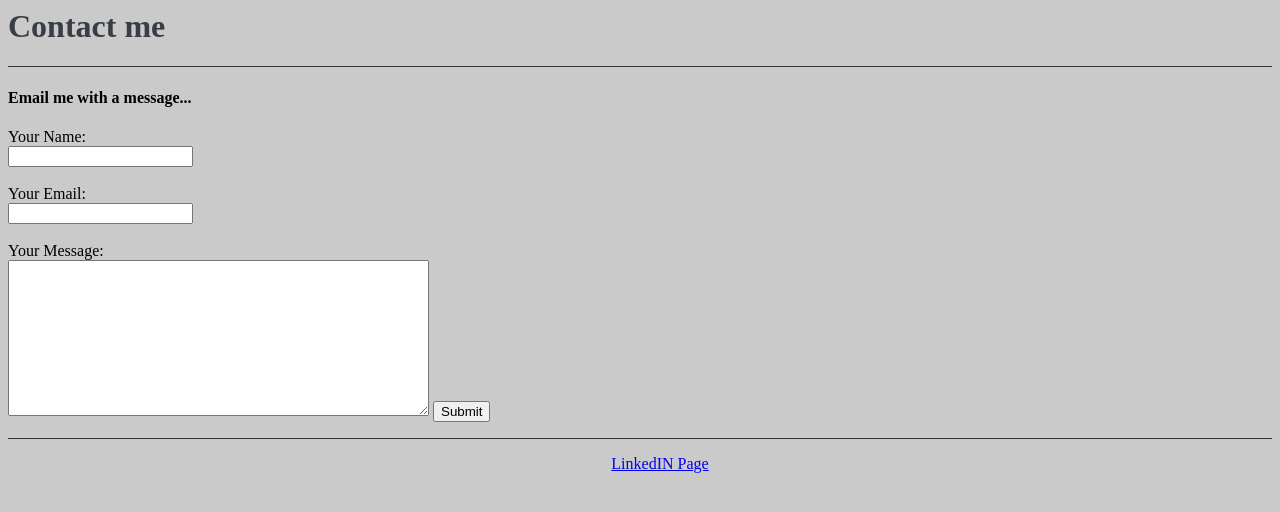
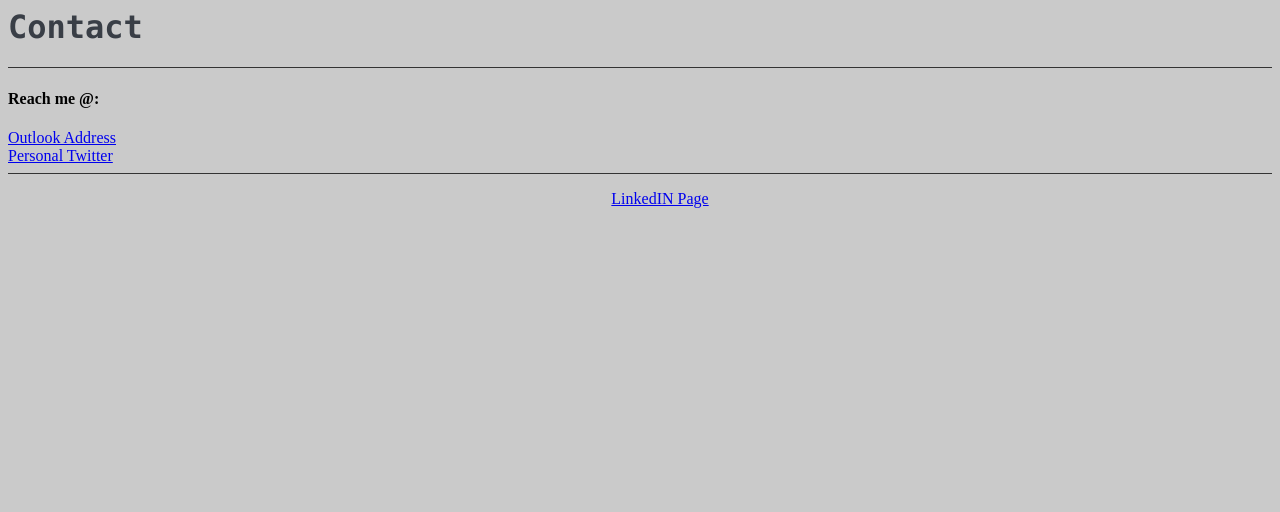
Before and after one commit to Pretsdaya/pretsdaya.github.io, a plain HTML site: page Contact.html in a window 1280 px wide. Drawn offline with Linux system fonts and the light colour scheme.

Commit message:
Add files via upload

```diff
--- a/Contact.html
+++ b/Contact.html
@@ -7,10 +7,15 @@
     <link rel="stylesheet" href="./css/styles.css">
 </head>
 <body>
-    <h1>Contact me</h1>
+    <h1 class=monospace>Contact</h1>
     <hr>
-    <h4>Email me with a message...</h4>
-    <form action="mailto:pretsdaya@outlook.com" method="POST" enctype="text/plain">
+    <h4>Reach me @:</h4>
+    <a href="mailto:pretsdaya@outlook.com">Outlook Address</a>
+    <br>
+    <a href="https://twitter.com/Pretsdaya">Personal Twitter</a>
+
+    <br>
+    <!-- <form action="mailto:pretsdaya@outlook.com" method="POST" enctype="text/plain">
         <label>Your Name:</label><br>
         <input type="text" name="Name: "><br><br>
         <label>Your Email:</label><br>
@@ -18,7 +23,7 @@
         <label>Your Message:</label><br>
         <textarea name="yourMessage" rows="10" cols="50"></textarea>
         <input type="submit">
-    </form>
+    </form> -->
     <hr>
     <center>
         <ul>
```
